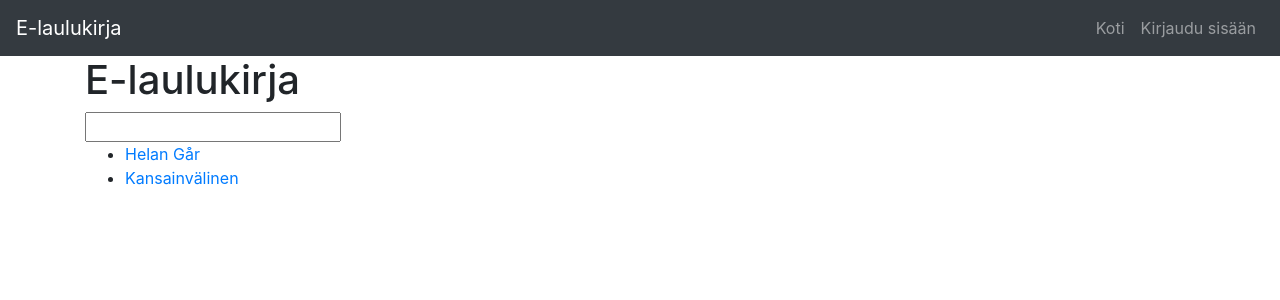
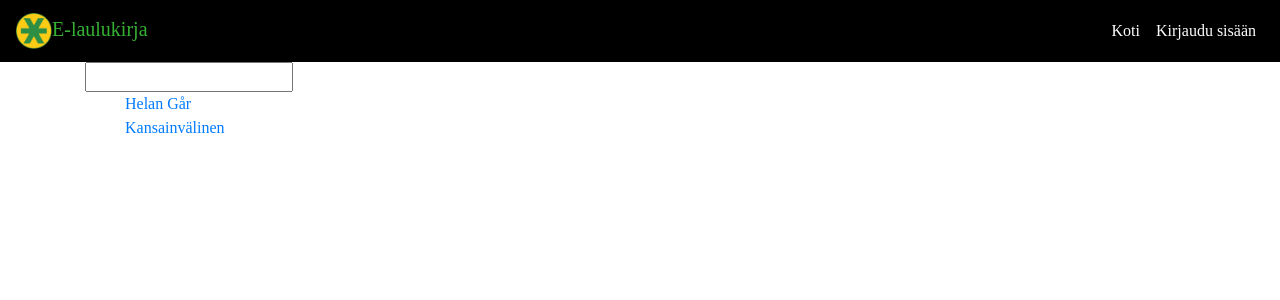
Before and after one commit to asteriskiry/e-laulukirja-frontend, a React (Create React App) app: page / in a window 1280 px wide. Shown: the top 300 px of the page. Built offline with nearby package versions, Linux system fonts and the light colour scheme.

Commit message:
Navbarin tyyliä muutettu

```diff
--- a/src/App.js
+++ b/src/App.js
@@ -4,6 +4,7 @@ import 'bootstrap/dist/css/bootstrap.min.css';
 import HomeView from './views/HomeView.js';
 import LoginView from './views/LoginView.js';
 import SongView from './views/SongView.js';
+import './app.css'
 
 
 function App() {
--- /dev/null
+++ b/src/app.css
@@ -0,0 +1,21 @@
+*{
+    list-style-type: none;
+
+    font-family: 'Montserrat', 'sans-serif';
+    /* color: #35b233; */
+}
+
+#logo{
+    width: 1.8em;
+    height: 1.8em;
+    background-color: transparent;
+}
+#header{
+    background-color: black;
+    color: #35b233  ;
+}
+
+
+
+
+@import url('https://fonts.googleapis.com/css?family=Montserrat&display=swap');
--- a/src/components/header/HeaderComponent.js
+++ b/src/components/header/HeaderComponent.js
@@ -1,16 +1,18 @@
 import React, { Component } from 'react';
 import { Navbar, Nav } from 'react-bootstrap';
+import  logo from './asteriski-logo.png'
 
 class HeaderComponent extends Component {
+
   render() {
     return (
-      <Navbar bg="dark" variant="dark" expand="lg">
-        <Navbar.Brand href="/">E-laulukirja</Navbar.Brand>
-        <Navbar.Toggle aria-controls="basic-navbar-nav" />
-        <Navbar.Collapse id="basic-navbar-nav">
+      <Navbar id="header" variant="dark" expand="lg" >
+        <Navbar.Brand id="header" href="/"><img id="logo" src={logo} />E-laulukirja</Navbar.Brand>
+        <Navbar.Toggle id="button" aria-controls="basic-navbar-nav" />
+        <Navbar.Collapse id="header">
           <Nav className="ml-auto">
-            <Nav.Link href="/">Koti</Nav.Link>
-            <Nav.Link href="/login">Kirjaudu sisään</Nav.Link>
+            <Nav.Link style={{color: "White"}} href="/">Koti</Nav.Link>
+            <Nav.Link style={{color : "white"}} href="/login">Kirjaudu sisään</Nav.Link>
           </Nav>
         </Navbar.Collapse>
       </Navbar>
--- a/src/views/HomeView.js
+++ b/src/views/HomeView.js
@@ -7,7 +7,7 @@ class HomeView extends Component {
     return (
       <MainComponent>
 
-        <h1>E-laulukirja</h1>
+
         <SonglistComponent />
       </MainComponent>
     );
```
Also changed, not shown: src/components/header/asteriski-logo.png (added).
